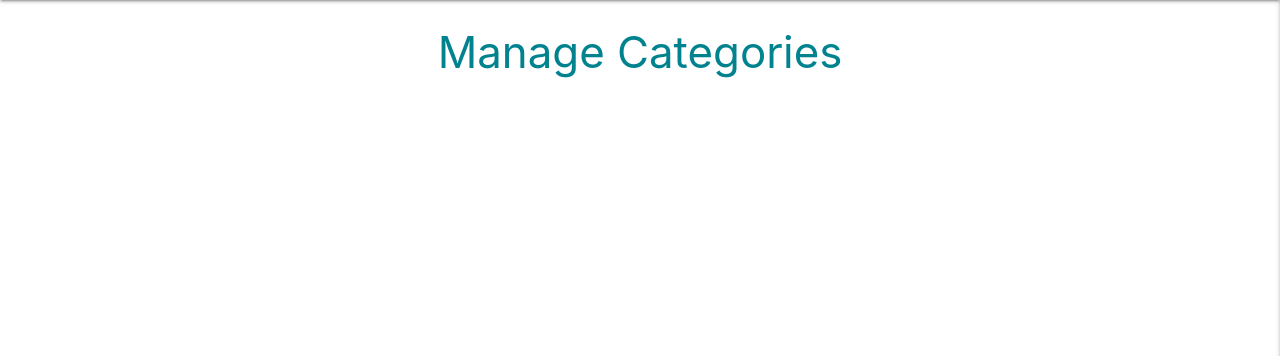
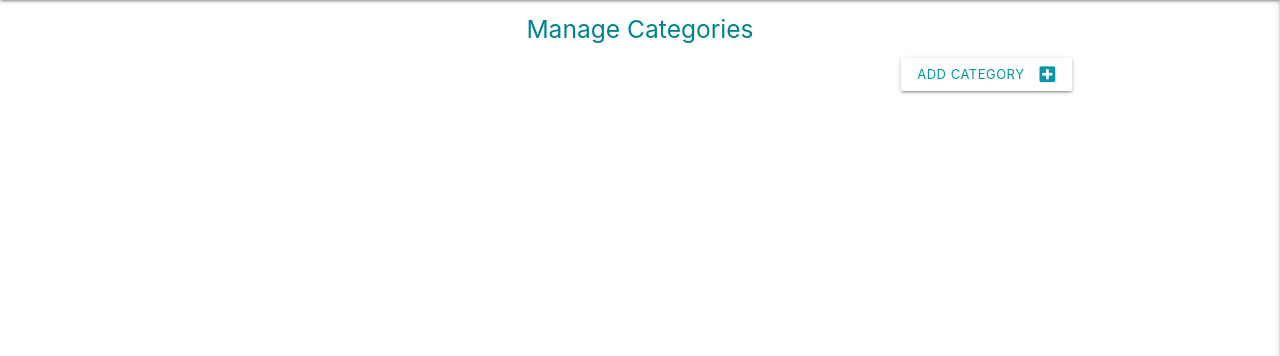
Before and after one commit to mari-code-l/dailyplanner, a Flask app: page /get_categories in a window 1280 px wide. Shown: the part 64-420 px from the top of the page. Run offline with Flask 2, Linux system fonts and the light colour scheme; data that the repository does not hold is empty; some libraries are stand-ins or nearby versions.

Commit message:
Add Update in the Database and  Delete categogy functionality

```diff
--- a/app.py
+++ b/app.py
@@ -145,6 +145,40 @@ def get_categories():
     return render_template("categories.html", categories=categories)
 
 
+@app.route("/add_category", methods=["GET", "POST"])
+def add_category():
+    if request.method == "POST":
+        category = {
+            "category_name": request.form.get("category_name")
+        }
+        mongo.db.categories.insert_one(category)
+        flash("New Category Added")
+        return redirect(url_for("get_categories"))
+
+    return render_template("add_category.html")
+
+
+@app.route("/edit_category/<category_id>", methods=["GET", "POST"])
+def edit_category(category_id):
+    if request.method == "POST":
+        submit = {
+            "category_name": request.form.get("category_name")
+        }
+        mongo.db.categories.update({"_id": ObjectId(category_id)}, submit)
+        flash("Category Successfully Updated")
+        return redirect(url_for("get_categories"))
+
+    category = mongo.db.categories.find_one({"_id": ObjectId(category_id)})
+    return render_template("edit_category.html", category=category)
+
+
+@app.route("/delete_category/<category_id>")
+def delete_category(category_id):
+    mongo.db.categories.remove({"_id": ObjectId(category_id)})
+    flash("Category Deleted")
+    return redirect(url_for("get_categories"))
+
+
 if __name__ == "__main__":
     app.run(host=os.environ.get("IP"),
             port=int(os.environ.get("PORT")),
--- a/templates/categories.html
+++ b/templates/categories.html
@@ -1,7 +1,15 @@
 {% extends "base.html" %}
 {% block content %}
 
-    <h3 class="cyan-text text-darken-3 center-align">Manage Categories</h3>
+    <h5 class="cyan-text text-darken-3 center-align">Manage Categories</h5>
+
+    <div class="row">
+        <div class="col s12 right-align">
+            <a href="{{ url_for('add_category') }}" class="btn-small transparent cyan-text text-darken-2">
+                Add Category <i class="fas fa-plus-square right"></i>
+            </a>
+        </div>
+    </div>
 
     <div class="row">
         {% for category in categories %}
@@ -11,8 +19,8 @@
                         <span class="card-title">{{ category.category_name }}</span>
                     </div>
                     <div class="card-action">
-                        <a href="#" class="btn green">Edit</a>
-                        <a href="#" class="btn grey">Delete</a>
+                        <a href="{{ url_for('edit_category', category_id=category._id) }}" class="btn green">Edit</a>
+                        <a href="{{ url_for('delete_category', category_id=category._id) }}" class="btn grey">Delete</a>
                     </div>
                 </div>
             </div>
```
Also changed, not shown: templates/add_category.html (added, +27 -0 lines), templates/edit_category.html (added, +32 -0 lines).
